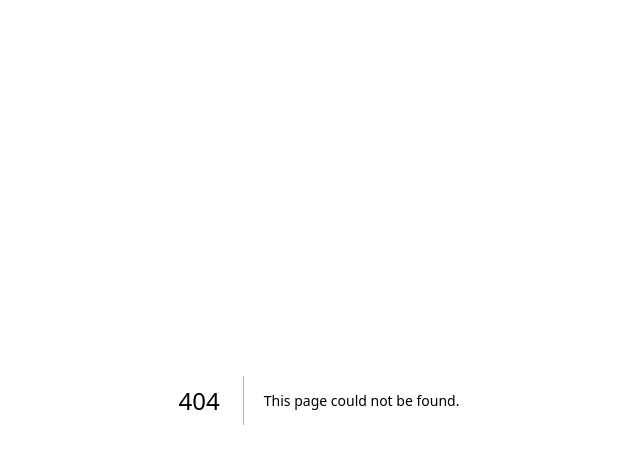
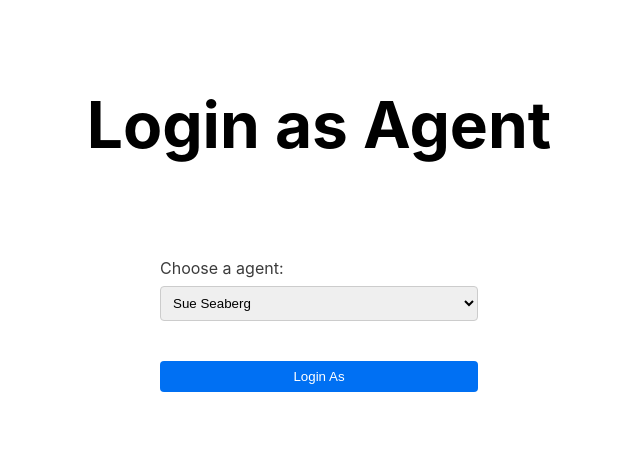
Before and after one commit to karanreddy090/manager-login-app, a Next.js app: page /agent in a window 1280 px wide. Before the commit this address had no page. Shown: the top 464 px of the page, without its empty margins (321-961 px from the left). Built offline with nearby package versions, Linux system fonts and the light colour scheme.

Commit message:
login redirect and agent

```diff
--- /dev/null
+++ b/pages/agent/index.tsx
@@ -0,0 +1,48 @@
+
+import Head from 'next/head';
+import styles from '../../styles/Home.module.css'
+import { useState } from 'react';
+
+
+export default function Agent() {
+  // verify cognito cookie exists
+  // use it to call SF and get agent list
+
+  // const handleAgentLogin = (event: React.FormEvent<HTMLFormElement>) => {
+  //   debugger;
+  //   setIsSubmiting(true);
+  //   const data = new FormData(event.target);
+  //   agentlogin({ username, password, isAdmin: data.isAdmin, agent: data.agent }, setIsSubmiting).then(data => {
+  //     if (data.AccessToken != null) {
+  //       setIsLoggedin(true);
+  //     }
+  //   }).catch(err => {
+  //     console.log("Login failed"); // Handle this in the UI
+  //     console.log(err);
+  //   });
+  //   event.preventDefault();
+  // }
+
+
+  return (
+    <div className="container">
+        <Head>
+            <title>HSF Franchise</title>
+        </Head>
+        <main className={styles.main}>
+            <h1 className={styles.title}>
+                Login as Agent
+            </h1>
+       </main>
+       <form method="post">
+        <input type="hidden" id="isAdmin" name="isAdmin" value={"true"} />
+        <label htmlFor="agents">Choose a agent:</label>
+        <select name="agents" id="agents">
+          <option value="SueSeaberg@Hsfranchise.com">Sue Seaberg</option>
+          <option value="cedwards@bhhspreferredauburn.com.invalid">C Edwards</option>
+        </select>
+        <button type="submit">Login As</button>
+      </form>
+    </div>
+  )
+}
--- a/pages/login-form.tsx
+++ b/pages/login-form.tsx
@@ -40,6 +40,7 @@ export default function LoginForm({ isLoggedin, setIsLoggedin }:{isLoggedin:bool
 
   return (
     <div className="container">
+      <a href="https://rcadmin1.auth.us-west-2.amazoncognito.com/login?client_id=63040hgvklso6cfdotcd651jah&response_type=code&scope=aws.cognito.signin.user.admin+email+openid+phone+profile&redirect_uri=http://localhost:3000/">Sign in</a>
       {!isLoggedin && <form onSubmit={handleSubmit} method="post">
         <label htmlFor="username">User Name</label>
         <input onChange={(e) => setUsername(e.target.value)} type="text" id="username" name="username" value={username} />
```
Also changed, not shown: pages/index.tsx (+34 -26 lines), ignoremiddleware.txt (added).
